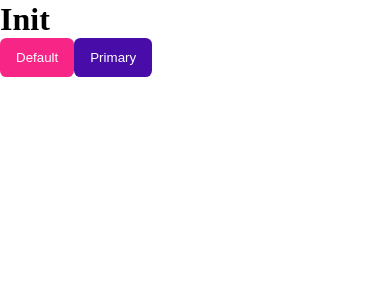
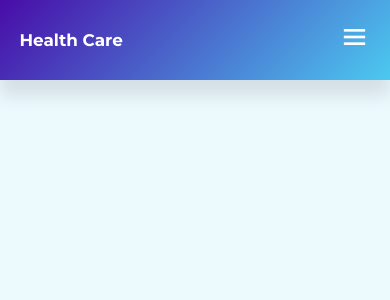
Before and after one commit to rkoszo/health-care, a React (Create React App) app: page / in a window 390 px wide. Shown: the top 300 px of the page. Built offline with nearby package versions, Linux system fonts and the light colour scheme.

Commit message:
Implement navbar: menu items, media queries, animation

```diff
--- a/public/index.html
+++ b/public/index.html
@@ -2,42 +2,20 @@
 <html lang="en">
   <head>
     <meta charset="utf-8" />
-    <link rel="icon" href="%PUBLIC_URL%/favicon.ico" />
     <meta name="viewport" content="width=device-width, initial-scale=1" />
     <meta name="theme-color" content="#000000" />
     <meta
       name="description"
       content="Web site created using create-react-app"
     />
+    <link rel="icon" href="%PUBLIC_URL%/favicon.ico" />
     <link rel="apple-touch-icon" href="%PUBLIC_URL%/logo192.png" />
-    <!--
-      manifest.json provides metadata used when your web app is installed on a
-      user's mobile device or desktop. See https://developers.google.com/web/fundamentals/web-app-manifest/
-    -->
-    <link rel="manifest" href="%PUBLIC_URL%/manifest.json" />
-    <!--
-      Notice the use of %PUBLIC_URL% in the tags above.
-      It will be replaced with the URL of the `public` folder during the build.
-      Only files inside the `public` folder can be referenced from the HTML.
-
-      Unlike "/favicon.ico" or "favicon.ico", "%PUBLIC_URL%/favicon.ico" will
-      work correctly both with client-side routing and a non-root public URL.
-      Learn how to configure a non-root public URL by running `npm run build`.
-    -->
+    <!-- BOXICONS -->
+    <link href='https://unpkg.com/boxicons@2.1.2/css/boxicons.min.css' rel='stylesheet'>
     <title>Health Care</title>
   </head>
   <body>
     <noscript>You need to enable JavaScript to run this app.</noscript>
     <div id="root"></div>
-    <!--
-      This HTML file is a template.
-      If you open it directly in the browser, you will see an empty page.
-
-      You can add webfonts, meta tags, or analytics to this file.
-      The build step will place the bundled scripts into the <body> tag.
-
-      To begin the development, run `npm start` or `yarn start`.
-      To create a production bundle, use `npm run build` or `yarn build`.
-    -->
   </body>
 </html>
--- /dev/null
+++ b/src/components/Navbar.js
@@ -0,0 +1,85 @@
+import React, { useLayoutEffect, useState } from "react";
+
+/* self imports */
+
+const Navbar = () => {
+  const [showMenu, setShowMenu] = useState(false);
+  const [isMenuActive, setIsMenuActive] = useState(false);
+
+  useLayoutEffect(() => {
+    const isMediumScreen = () => {
+      const mediumScreen = window.matchMedia("(max-width: 1024px)");
+      if (mediumScreen.matches) {
+        setShowMenu(true);
+      } else {
+        closeMenu();
+        setShowMenu(false);
+      }
+    };
+
+    isMediumScreen();
+
+    window.addEventListener("resize", isMediumScreen);
+    return () => window.removeEventListener("resize", isMediumScreen);
+  }, []);
+
+  const closeMenu = () => {
+    const navItems = document.querySelector("#nav__items");
+    if (navItems) navItems.style.display = "none";
+
+    setIsMenuActive(false);
+  };
+
+  const openMenu = () => {
+    const navItems = document.querySelector("#nav__items");
+    if (navItems) navItems.style.display = "flex";
+
+    setIsMenuActive(true);
+  };
+
+  return (
+    <nav>
+      <div className="container">
+        <a href="h3" className="nav__logo">
+          <h3>Health Care</h3>
+        </a>
+
+        <ul id="nav__items">
+          <li>
+            <a href="/">Home</a>
+          </li>
+          <li>
+            <a href="/services">Services</a>
+          </li>
+          <li>
+            <a href="/specialists">Specialists</a>
+          </li>
+          <li>
+            <a href="/testimonials">Testimonials</a>
+          </li>
+          <li>
+            <a href="/appointment" className="btn">
+              Make Appointment
+            </a>
+          </li>
+        </ul>
+
+        {showMenu && (
+          <>
+            {isMenuActive ? (
+              <button onClick={closeMenu}>
+                <i className="bx bx-x"></i>
+              </button>
+            ) : (
+              <button onClick={openMenu}>
+                <i className="bx bx-menu"></i>
+              </button>
+            )}
+          </>
+        )}
+      </div>
+    </nav>
+  );
+};
+
+export default Navbar;
--- a/src/partials/_general.scss
+++ b/src/partials/_general.scss
@@ -1,3 +1,15 @@
+html {
+  scroll-behavior: smooth;
+}
+
+body {
+  font-family: "Montserrat", "sans-serif";
+  line-height: 1.5;
+  color: $dark-color;
+  background: rgba($primary-color-variant, 0.1);
+  user-select: none;
+}
+
 .container {
   width: $container-lg;
   margin: 0 auto;
--- /dev/null
+++ b/src/partials/_nav.scss
@@ -0,0 +1,109 @@
+nav {
+  width: 100vw;
+  height: 5rem;
+  position: fixed;
+  z-index: 10;
+  display: grid;
+  place-items: center;
+  box-shadow: 0 1rem 1rem rgba($black-color, 0.1);
+  @include gradientBackground();
+
+  .container {
+    display: flex;
+    justify-content: space-between;
+    align-items: center;
+  }
+
+  ul {
+    display: flex;
+    gap: 3rem;
+    align-items: center;
+  }
+
+  /* only needed in medium and small devices */
+  button {
+    display: none;
+  }
+
+  a {
+    color: $white-color;
+    font-weight: 400;
+    font-size: 0.9rem;
+  }
+
+  .nav__logo h3 {
+    color: $white-color;
+  }
+}
+
+/* ==================== MEDIA QUERIES (MEDIUM DEVICES) ==================== */
+@media screen and (max-width: 1024px) {
+  nav {
+    .container {
+      button {
+        display: inline-block;
+        background: transparent;
+        color: $white-color;
+        font-size: 2rem;
+        cursor: pointer;
+      }
+
+      ul {
+        position: fixed;
+        display: none;
+        right: 5%;
+        top: 5rem;
+        flex-direction: column;
+        align-items: flex-start;
+        gap: 0;
+        perspective: 300px; /* needs for li items animation */
+      }
+
+      li {
+        width: 100%;
+        opacity: 0;
+        animation: flipNavItem 300ms ease forwards;
+        transform-origin: top;
+
+        &:nth-child(2) {
+          animation-delay: 200ms;
+        }
+        &:nth-child(3) {
+          animation-delay: 400ms;
+        }
+        &:nth-child(4) {
+          animation-delay: 600ms;
+        }
+        &:nth-child(5) {
+          animation-delay: 800ms;
+        }
+
+        @keyframes flipNavItem {
+          from {
+            transform: rotateX(90deg);
+          }
+          to {
+            transform: rotateX(0deg);
+            opacity: 1;
+          }
+        }
+
+        a {
+          color: $white-color;
+          height: 100%;
+          display: block;
+          padding: 1.5rem 2rem;
+          border-radius: 0;
+          background: linear-gradient(
+            $primary-color-variant,
+            darken($primary-color-variant, 12%)
+          );
+
+          &.btn {
+            background: $secondary-color;
+          }
+        }
+      }
+    }
+  }
+}
--- a/src/styles.scss
+++ b/src/styles.scss
@@ -1,3 +1,4 @@
 @import "./partials/config";
 @import "./partials/mixins";
 @import "./partials/general";
+@import "./partials/nav";
--- a/src/views/Home.js
+++ b/src/views/Home.js
@@ -1,13 +1,12 @@
 import React from 'react';
 
 /* self imports */
+import Navbar from '../components/Navbar';
 
 const Home = props => {
     return (
         <div>
-            <h1>Init</h1>
-            <button className='btn'>Default</button>
-            <button className='btn-primary'>Primary</button>
+            <Navbar />
         </div>
     );
 }
```
Also changed, not shown: src/partials/_mixins.scss (+13 -0 lines), public/manifest.json (deleted), public/robots.txt (deleted), src/css/styles.min.css, 1 other file (tests, documents, lock files or other folders).
